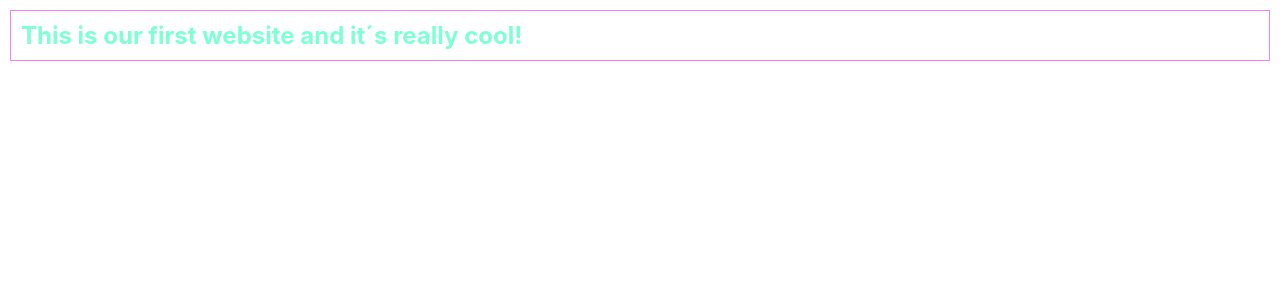
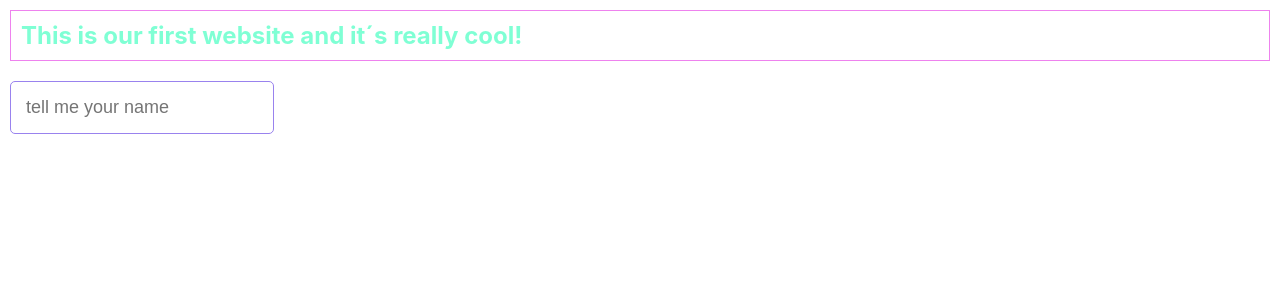
Before and after one commit to mirunaen/fluffy-rabbit, a React (Create React App) app: page / in a window 1280 px wide. Shown: the top 300 px of the page. Built offline with nearby package versions, Linux system fonts and the light colour scheme.

Commit message:
More css

```diff
--- a/src/App.css
+++ b/src/App.css
@@ -4,3 +4,11 @@
   margin: 10px;
   border: 1px solid violet;
 }
+.input{
+  color: rgb(247, 231, 14);
+  padding: 15px;
+  margin: 10px;
+  border: 1px solid rgb(153, 130, 238);
+  font-size: 18px;
+  border-radius: 5px;
+}
--- a/src/App.js
+++ b/src/App.js
@@ -5,6 +5,7 @@ function App() {
   return (
     <div>
       <h2 className="fluffy-rabbit">This is our first website and it´s really cool!</h2>
+      <input className="input" type="text" placeholder="tell me your name" ></input>
     </div>
   );
 }
```
